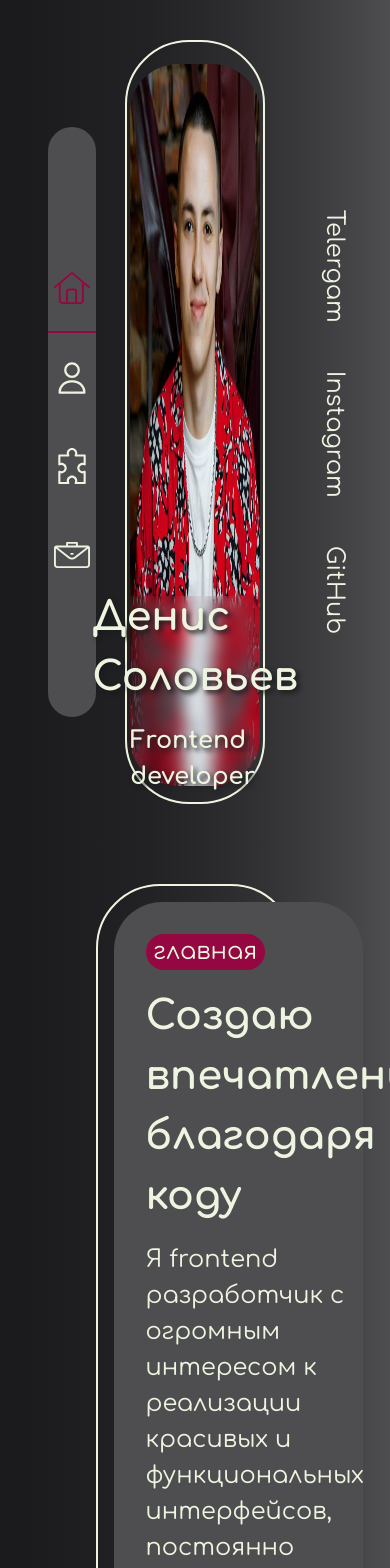
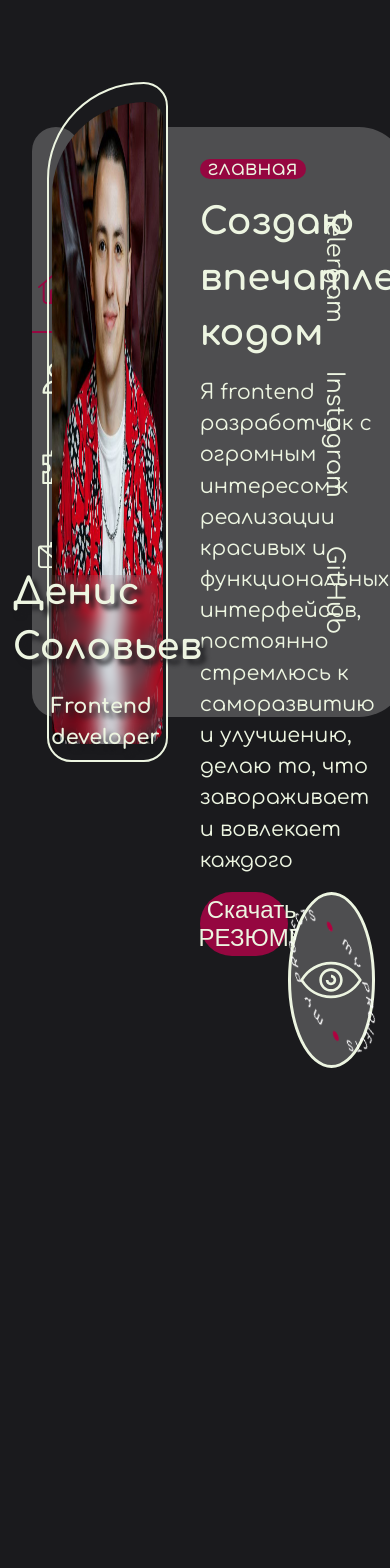
Before and after one commit to DenisSoloviev1/Card_2.0, a React (Create React App) app: page / in a window 390 px wide. Shown: the top 1568 px of the page. After the commit the page ends 1068 px from the top, so only its background shows below. Built offline with nearby package versions, Linux system fonts and the light colour scheme.

Commit message:
до добавления адаптива

```diff
--- a/src/App/App.jsx
+++ b/src/App/App.jsx
@@ -10,7 +10,7 @@ export default function App() {
   return (
     <>
       <Nav setActiveButton={setActiveButton} activeButton={activeButton} />
-      <Main activeButton={activeButton} />
+      <Main setActiveButton={setActiveButton} activeButton={activeButton} />
       <Footer />
     </>
   );
--- a/src/App/App.scss
+++ b/src/App/App.scss
@@ -1,7 +1,7 @@
 @import "../Other/Variables.scss";
 @import "../Other/Animations.scss";
 h1 {
-  font-size: 2.5rem;
+  font-size: 2.3rem;
   margin: 1rem 0;
 }
 p {
@@ -18,12 +18,12 @@ body {
   flex-direction: row;
   justify-content: start;
   align-items: center;
-  background: linear-gradient(to right, $color3, 70%, $color2);
+  background: $color3;
   color: $color1;
   margin: 0;
   width: 100vw;
   height: 100vh;
-  font-size: 1.5rem;
+  font-size: 1.3rem;
   line-height: 1.5;
   font-family: "Comfortaa", sans-serif;
 }
--- a/src/Footer/Footer.scss
+++ b/src/Footer/Footer.scss
@@ -11,11 +11,13 @@ footer {
   column-gap: 3rem;
 
   a {
+    font-size: 1.5rem;
     text-decoration: none;
     color: $color1;
   }
   a:hover {
     transition: all 0.2s ease-in-out;
     color: $color4;
+
   }
 }
--- a/src/Main/Intro/Intro.jsx
+++ b/src/Main/Intro/Intro.jsx
@@ -1,20 +1,24 @@
 import "../Main.scss";
 import "../Intro/Intro.scss";
-import { downloadFile } from "./dowloadFile";
+import { downloadFile } from "../../Other/dowloadFile";
 
-export default function Intro() {
-
+export default function Intro({ setActiveButton }) {
   return (
     <div className="intro">
       <title>главная</title>
-      <h1>Создаю впечатления благодаря коду</h1>
+      <h1>Создаю впечатления кодом</h1>
       <p>
         Я frontend разработчик с огромным интересом к реализации красивых и
         функциональных интерфейсов, постоянно стремлюсь к саморазвитию и
         улучшению, делаю то, что завораживает и вовлекает каждого
       </p>
       <div className="buttonCircleGroup">
-        <button onClick={()=>downloadFile('https://disk.yandex.ru/i/ii9zGg8x0R5MWQ')}>
+        <button
+          className="button"
+          onClick={() =>
+            downloadFile("https://disk.yandex.ru/i/ii9zGg8x0R5MWQ")
+          }
+        >
           <svg viewBox="0 0 471.2 471.2" width="2rem" height="2rem">
             <g>
               <g>
@@ -25,7 +29,7 @@ export default function Intro() {
           </svg>
           Скачать РЕЗЮМЕ
         </button>
-        <div className="circle">
+        <button className="circle" onClick={() => setActiveButton("portfolio")}>
           <img src="../images/circularText.png" alt="circular text" />
           <svg viewBox="0 0 512 512">
             <g>
@@ -36,7 +40,7 @@ export default function Intro() {
               </g>
             </g>
           </svg>
-        </div>
+        </button>
       </div>
     </div>
   );
--- a/src/Main/Intro/Intro.scss
+++ b/src/Main/Intro/Intro.scss
@@ -7,7 +7,7 @@
   width: 100%;
   height: 30%;
 
-  button {
+  .button {
     display: flex;
     flex-direction: row;
     justify-content: center;
@@ -16,14 +16,14 @@
     background-color: $color4;
     color: $color1;
     gap: 1rem;
-    width: 45%;
+    width: 50%;
     height: 4rem;
     padding: 1rem;
     border-radius: 3rem;
     transition: all 0.3s ease-in-out;
     font-size: 1.5rem;
   }
-  button:hover {
+  .button:hover {
     border-radius: 0;
     background-color: $color2;
     color: $color1;
@@ -36,13 +36,15 @@
     justify-content: center;
     align-items: center;
     border-radius: 50%;
-    width: 12rem;
-    height: 12rem;
+    width: 11rem;
+    height: 11rem;
+    background-color: $color2;
     border: 3px solid $color1;
     cursor: pointer;
 
     img {
-      margin: 0.5rem;
+      width: 100%;
+      height: 100%;
       animation: rotating 6s infinite linear;
     }
     svg {
@@ -50,7 +52,9 @@
       height: 4rem;
       position: absolute;
     }
-    svg:hover {
+  }
+  .circle:hover{
+    svg{
       animation: pulse 2s infinite;
     }
   }
--- a/src/Main/Main.jsx
+++ b/src/Main/Main.jsx
@@ -4,10 +4,9 @@ import AboutMe from "./AboutMe/AboutMe.jsx";
 import Skills from "./Skills/Skills.jsx";
 import Portfolio from "./Portfolio/Portfolio.jsx";
 
-export default function Main({activeButton}) {
+export default function Main({ setActiveButton, activeButton }) {
   return (
     <main>
-      <section>
       <div className="card">
         <img src="images/me.jpg" alt="me" className="myPhoto" />
         <div className="bio">
@@ -15,16 +14,13 @@ export default function Main({activeButton}) {
           <p>Frontend developer</p>
         </div>
       </div>
-      </section>
-
-      <section>
       <div className="display">
-          {activeButton==='intro' && <Intro/>}
-          {activeButton==='about_me' && <AboutMe/>}
-          {activeButton==='skills' && <Skills />}
-          {activeButton==='portfolio' && <Portfolio />}
+        {activeButton === "intro" && <Intro setActiveButton={setActiveButton} />
+        }
+        {activeButton === "about_me" && <AboutMe />}
+        {activeButton === "skills" && <Skills />}
+        {activeButton === "portfolio" && <Portfolio />}
       </div>
-      </section>
     </main>
   );
 }
--- a/src/Main/Main.scss
+++ b/src/Main/Main.scss
@@ -4,14 +4,10 @@
 main {
   width: 100%;
   height: 100%;
-
-  section {
   display: flex;
-    flex-direction: column;
+  flex-direction: row;
   justify-content: center;
   align-items: center;
-    width: 100%;
-    height: 100%;
 
   .card {
     position: relative;
@@ -19,15 +15,15 @@ main {
     flex-direction: column;
     justify-content: end;
     align-items: center;
-      border-radius: 4rem;
+    border-radius: 12rem 3rem 3rem 3rem;
     border: 2px solid $color1;
-      width: 35%;
-      height: 90%;
+    width: 30%;
+    height: 80%;
 
     .myPhoto {
       width: 95%;
       height: 95%;
-        border-radius: 3rem;
+      border-radius: 11rem 2rem 2rem 2rem;
       margin: 1rem;
     }
     .bio {
@@ -36,23 +32,22 @@ main {
       flex-direction: column;
       justify-content: center;
       align-items: center;
-        width: 95%;
+      width: 96%;
       height: 25%;
-        border-radius: 0 0 3rem 3rem;
+      border-radius: 0 0 2rem 2rem;
       backdrop-filter: blur(0.5rem);
       font-weight: bold;
       color: $color1;
       margin: 1rem;
-        text-shadow: 3px 3px 5px $color3;
+      text-shadow: 5px 5px 5px $color3;
     }
   }
 
   .display {
     display: flex;
-      width: 50%;
-      height: 90%;
+    width: 45%;
+    height: 70%;
     border-radius: 4rem;
-      border: 2px solid $color1;
 
     .intro,
     .aboutMe,
@@ -62,14 +57,14 @@ main {
       flex-direction: column;
       justify-content: start;
       align-items: start;
-        width: 95%;
-        margin: 1rem;
+      width: 100%;
       padding: 2rem;
       background-color: $color2;
-        border-radius: 3rem;
+      border-radius: 0 3rem 3rem 0;
 
       title {
         display: block;
+        line-height: 1;
         border-radius: 3rem;
         padding: 0 0.5rem;
         background-color: $color4;
@@ -77,4 +72,3 @@ main {
     }
   }
 }
-}
--- a/src/Main/Portfolio/Portfolio.jsx
+++ b/src/Main/Portfolio/Portfolio.jsx
@@ -1,5 +1,6 @@
 import "../Main.scss";
-// import "../Portfolio/Portfolio.css";
+import "../Portfolio/Portfolio.scss";
+
 export default function Portfolio() {
   return (
     <div className="portfolio">
--- a/src/Main/Portfolio/Portfolio.scss
+++ b/src/Main/Portfolio/Portfolio.scss
@@ -1,2 +1,6 @@
 @import "../../Other/Animations.scss";
 @import "../../Other/Variables.scss";
+
+.portfolio{
+    overflow-y: auto;
+}
--- a/src/Main/Skills/Skills.scss
+++ b/src/Main/Skills/Skills.scss
@@ -3,7 +3,6 @@
 .board {
   display: grid;
   grid-template-columns: repeat(3, 1fr);
-  gap: 2rem;
   width: 100%;
   height: 80%;
   justify-items: center;
@@ -23,11 +22,11 @@
       flex-direction: column;
       justify-content: space-evenly;
       align-items: center;
-      width: 60%;
-      height: 70%;
+      width: 45%;
+      height: 50%;
       padding: 1rem;
-      border-radius: 50%;
-      border: 2px solid $color1;
+      border-radius: 100%;
+      border: 2px solid rgba(237, 245, 225, 0.5);;
     }
     .skill:hover {
       border: 2px solid $color4;
@@ -38,9 +37,9 @@
       }
     }
     svg {
-      fill: $color3;
-      width: 70%;
-      height: 70%;
+      fill: $color1;
+      width: 90%;
+      height: 90%;
     }
   }
 }
--- a/src/Nav/Nav.scss
+++ b/src/Nav/Nav.scss
@@ -9,7 +9,7 @@ nav {
   width: 3rem;
   height: 70vh;
   background-color: $color2;
-  left: 3rem;
+  left: 2rem;
   border-radius: 3rem;
 
   button {
```
Lines whose indentation alone changed are shown as unchanged.
